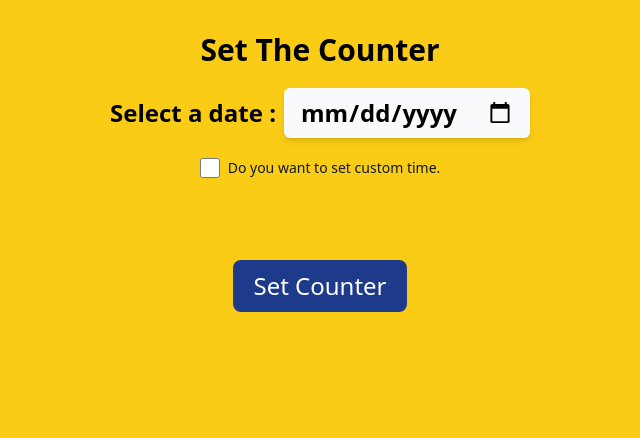
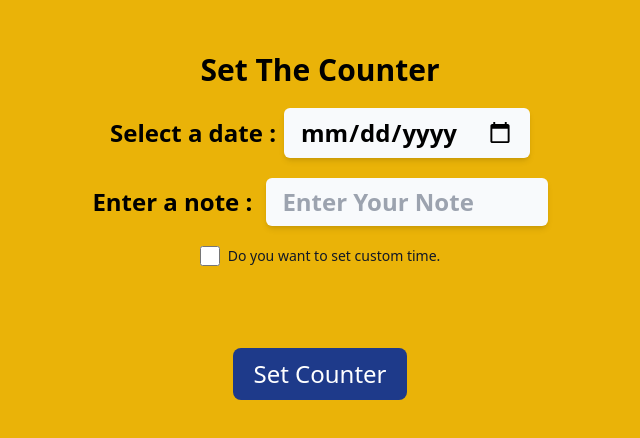
Before and after one commit to ManjiCoder/know-your-s-time-value, a React (Create React App) app: page / in a window 1280 px wide. Shown: the top 438 px of the page, without its empty margins (320-960 px from the left). Built offline with nearby package versions, Linux system fonts and the light colour scheme.

Commit message:
Icons add

```diff
--- a/src/components/SetTimer.js
+++ b/src/components/SetTimer.js
@@ -4,6 +4,7 @@ import { useEffect } from "react";
 
 function SetTimer() {
   const [date, setDate] = useState("");
+  const [note, setNote] = useState("");
   const [todayDate, setTodayDate] = useState("");
   const [dateArr, setDateArr] = useState([]);
   const [time, setTime] = useState(false);
@@ -24,6 +25,7 @@ function SetTimer() {
   const addDate = () => {
     console.log(date);
     let userSelectedDate = new Date(date);
+    let userTargetDate = userSelectedDate;
     userSelectedDate.setHours(
       time ? Number.parseInt(time.toString().slice(0, 2)) : 0
     );
@@ -35,30 +37,47 @@ function SetTimer() {
 
     // console.log(time);
     dateArr.unshift(userSelectedDate.getTime());
+    let data = {
+      date: userTargetDate.toGMTString().slice(0, 17),
+      note: note,
+    };
     localStorage.setItem(
       JSON.stringify(userSelectedDate.getTime()),
-      userSelectedDate
+      JSON.stringify(data)
     );
-    console.log(dateArr);
+    // console.log(dateArr);
     setDate("");
     setTime(false);
-    setCheck(false);
+    setNote("");
+    // setCheck(false);
+  };
+
+  const deleteDate = (id) => {
+    console.log(id);
+  };
+  const editDate = (id) => {
+    let today = new Date(JSON.parse(id));
+    console.log(id, today);
+    let dd = (today.getDate() + (check ? 0 : 1)).toString().padStart(2, 0);
+    let mm = (today.getMonth() + 1).toString().padStart(2, 0);
+    let yy = today.getFullYear().toString().padStart(2, 0);
+    setDate(`${yy}-${mm}-${dd}`);
   };
   useEffect(() => {
     for (let i = 0; i < localStorage.length; i++) {
-      console.log(localStorage.key(i));
+      // console.log(localStorage.key(i));
       dateArr.unshift(localStorage.key(JSON.parse(i)));
     }
     setDateArr(Array.from(new Set(dateArr.sort((a, b) => a - b))));
-    console.log(dateArr);
-    console.log(localStorage);
+    // console.log(dateArr);
+    // console.log(localStorage);
     // eslint-disable-next-line
   }, []);
 
   return (
-    <div className="bg-yellow-400 min-h-[100vh] py-8 px-4">
+    <div className="bg-yellow-500 min-h-[100vh] py-8 px-4">
       <form
-        className="flex flex-col justify-center items-center gap-5"
+        className="flex flex-col justify-center md:items-center gap-5 my-5 items-start w-10/12 m-auto"
         onSubmit={(e) => e.defaultPrevented()}
       >
         <h2 className="text-3xl font-bold">Set The Counter</h2>
@@ -78,6 +97,25 @@ function SetTimer() {
             min={today}
             onChange={(e) => setDate(e.target.value)}
             value={date}
+          />
+        </div>
+
+        {/* Note */}
+        <div className="md:flex justify-center items-center font-semibold text-2xl">
+          <label htmlFor="note">
+            <p>
+              Enter a note <b className="mr-2">:</b>
+            </p>
+          </label>
+
+          <input
+            className="mt-2 md:mt-0 py-2 px-4 rounded-md shadow-md bg-slate-50 focus:ring-4 focus:outline-none focus:ring-blue-300 dark:focus:ring-blue-800 md:w-[49%] md:ml-1.5"
+            type="text"
+            name=""
+            id="note"
+            onChange={(e) => setNote(e.target.value)}
+            value={note}
+            placeholder="Enter Your Note"
           />
         </div>
 
@@ -132,12 +170,16 @@ function SetTimer() {
       {dateArr.map((date, index) => {
         return (
           <section
+            id={date}
             key={index}
-            className={`h-36  w-full md:max-w-xl lg:max-w-2xl p-2 flex m-auto ${
-              Math.sign(Math.floor(date - todayDate)) == -1 ? "hidden" : ""
+            className={`h-36 md:h-44  w-full md:max-w-xl lg:max-w-2xl p-2 flex m-auto ${
+              Math.sign(Math.floor(date - todayDate)) === -1 ? "hidden" : ""
             }`}
           >
             <div className="bg-cyan-800 w-[35%] flex flex-col items-center justify-center rounded-l-lg">
+              <div className="text-xs md:text-xl font-bold mb-1 text-white">
+                {JSON.parse(localStorage.getItem(date)).date}
+              </div>
               <div className="bg-slate-50 w-[70%] rounded-tr-lg rounded-tl-lg h-6 mb-0.5 text-base font-bold grid place-items-center">
                 Days
               </div>
@@ -155,6 +197,10 @@ function SetTimer() {
             </div>
 
             <div className="bg-slate-800 w-[75%] rounded-r-lg flex items-center justify-center text-whitefont-bold text-white flex-col">
+              <div className="-mt-2 mb-2">
+                <i className="bi-alarm mr-2 text-xl"></i>
+                <span>{JSON.parse(localStorage.getItem(date)).note}</span>
+              </div>
               <div className="flex text-center gap-1">
                 <div>
                   <div
@@ -220,8 +266,24 @@ function SetTimer() {
                     Secs
                   </div>
                 </div>
+                <div className="flex flex-col justify-between">
+                  <button
+                    onClick={() => {
+                      deleteDate(date);
+                    }}
+                  >
+                    <i className="cursor-pointer rounded-full bg-slate-900 shadow-md hover:bg-slate-700 px-2 py-1 md:text-xl bi bi-trash"></i>
+                  </button>
+
+                  <button
+                    onClick={() => {
+                      editDate(date);
+                    }}
+                  >
+                    <i className="cursor-pointer rounded-full bg-slate-900 shadow-md hover:bg-slate-700 px-2 py-1 md:text-xl bi bi-pencil-square"></i>
+                  </button>
+                </div>
               </div>
-              <div className="text-xs mt-2">{localStorage.getItem(date)}</div>
             </div>
           </section>
         );
--- a/src/index.css
+++ b/src/index.css
@@ -1,3 +1,4 @@
+@import url("https://cdn.jsdelivr.net/npm/bootstrap-icons@1.10.2/font/bootstrap-icons.css");
 @tailwind base;
 @tailwind components;
 @tailwind utilities;
```
